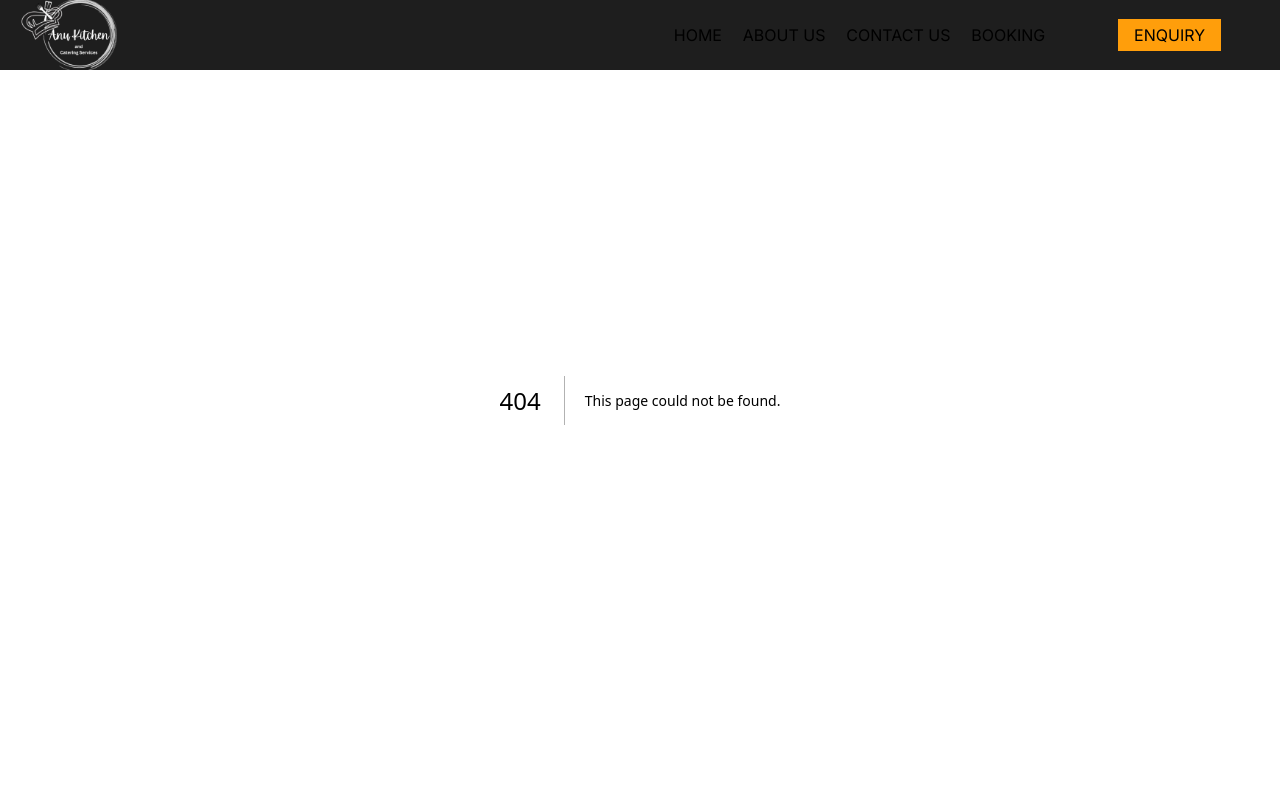
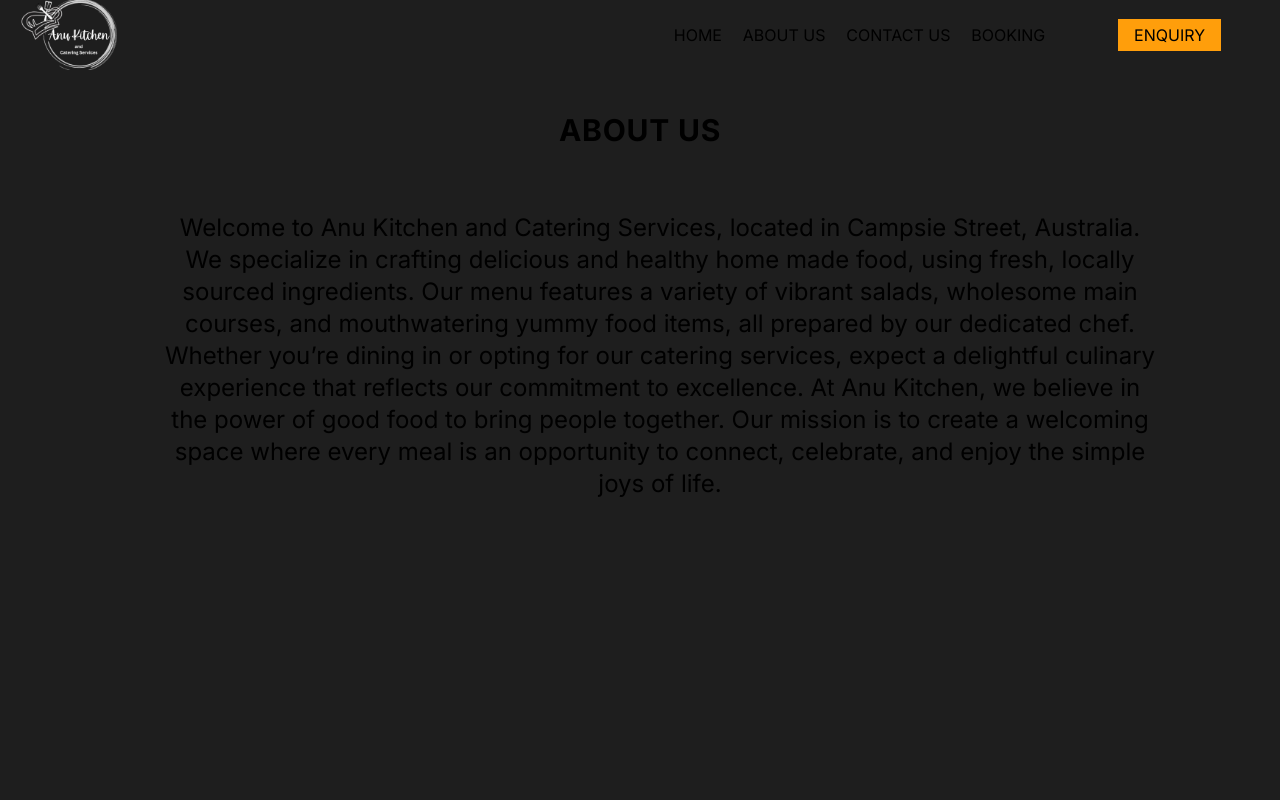
Before and after one commit to reyonecy/Anu_Kitchen, a Next.js app: page /components/pages/aboutus in a window 1280 px wide. Before the commit this address had no page. Shown: the top 800 px of the page. Built offline with nearby package versions, Linux system fonts and the light colour scheme.

Commit message:
scroll effect

```diff
--- a/app/components/footer/page.js
+++ b/app/components/footer/page.js
@@ -6,7 +6,10 @@ import { FaTiktok } from "react-icons/fa";
 
 const Footer = () => {
   return (
-    <footer className="flex justify-between bg-[#1E1E1E] h-48 items-center px-14 border border-inherit">
+    <footer
+      className="flex justify-between bg-[#1E1E1E] h-48 items-center px-14 border border-inherit"
+      id="menu"
+    >
       <div>
         <div className="ml-2 font-mada">
           <h2 className=" text-2xl font-bold tracking-widest">
@@ -33,7 +36,19 @@ const Footer = () => {
         </div>
       </div>
       <div className="gap-y-2 flex flex-col text-lg font-mada tracking-widest">
-        <p>Address: The Peak Campsie, 337 Beamish Street</p>
+        {/* <iframe
+          className="-mt-64 invisible "
+          src="https://www.google.com/maps/embed?pb=!1m14!1m8!1m3!1d6622.072856766216!2d151.1022526058044!3d-33.9144619999997!3m2!1i1024!2i768!4f13.1!3m3!1m2!1s0x6b12bb2eb30372f5%3A0xcc5defad67b91410!2sAnu%20Kitchen%20and%20Catering%20Services!5e0!3m2!1sne!2snp!4v1706775208180!5m2!1sne!2snp"
+          width="500"
+          height="250"
+          allowfullscreen=""
+          loading="lazy"
+          referrerpolicy="no-referrer-when-downgrade"
+        ></iframe> */}
+        <p className="cursor-pointer iframe-hover:visible">
+          Address: The Peak Campsie, 337 Beamish Street
+        </p>
+
         <p>Contact no: 0451490788</p>
         <p>Email: anukitchen@gmail.com</p>
       </div>
--- a/app/components/main/page.js
+++ b/app/components/main/page.js
@@ -1,12 +1,12 @@
 import React from "react";
 import Image from "next/image";
-
+import Link from "next/link";
+import { Trirong } from "next/font/google";
 
 const Main = () => {
   return (
     <div>
       <div className="bg-[url('/images/home.png')] w-full h-screen bg-center bg-cover gap-2 flex flex-col justify-center items-center">
-
         <p className="text-xl font-light font-sans tracking-widest">
           Welcome to our delicious corner {""}
         </p>
@@ -14,9 +14,12 @@ const Main = () => {
           ANU KITCHEN AND CATERING SERVICES
         </h1>
         {/* <button className="bg-[#FF9E0B] px-4 py-2 rounded-md mt-6">MENU</button> */}
-          <button className="bg-[#FF9E0B] hover:bg-[#FF9E0B] hover:bg-opacity-50 hover:font-medium hover:tracking-wide px-4 py-2 rounded-md mt-6 text-white transition duration-300 ease-in-out">MENU</button>
-
-
+        <Link
+          href="#menu"
+          className="bg-[#FF9E0B]  hover:bg-[#FF9E0B] hover:bg-opacity-50 hover:font-medium hover:tracking-wide px-4 py-2 rounded-md mt-6 text-white transition duration-300 ease-in-out"
+        >
+          MENU
+        </Link>
       </div>
     </div>
 
--- a/app/components/menu/page.js
+++ b/app/components/menu/page.js
@@ -1,10 +1,11 @@
 import React from "react";
 import Image from "next/image";
+import Link from "next/link";
 
 const Menu = () => {
   return (
-    <div className="bg-[#1E1E1E]">
-      <p className="text-center text-4xl tracking-wider font-montserrat pt-4 font-bold">
+    <div className="bg-[#1E1E1E] scroll-mt-20 " id="menu -mt-6">
+      <p className="text-center  text-4xl mt-6 tracking-wider font-montserrat">
         MENU
       </p>
       <div className="flex mt-7">
--- a/app/components/navbar/page.js
+++ b/app/components/navbar/page.js
@@ -13,7 +13,7 @@ const Navbar = () => {
       <div className="items-center flex justify-around w-1/2">
         <div className=" flex justify-evenly w-2/3 ">
           <Link href="">HOME</Link>
-          <Link href="">ABOUT US</Link>
+          <Link href="#aboutus">ABOUT US</Link>
           <Link href="">CONTACT US</Link>
           <Link href="">BOOKING</Link>
         </div>
--- a/app/components/pages/aboutus.js
+++ /dev/null
@@ -1,26 +0,0 @@
-import React from 'react'
-// import { lusitana } from 'app/components/fonts/font.js'
-
-const AboutUs = () =>{
-    return(
-        <div className='bg-[#1E1E1E] h-screen flex flex-col items-center'>
-                <h1 className='font-montserrat text-3xl font-bold tracking-wide text-center mt-28'>
-                    ABOUT US
-                </h1>
-
-                <div className='px-20 text-2xl ml-10 mt-16'>
-                <p className='text-center mx-10'>
-                Welcome to Anu Kitchen and Catering Services, located in Campsie Street, Australia. We specialize in crafting delicious and healthy home made food, using fresh, locally sourced ingredients.
-                    Our menu features a variety of vibrant salads, wholesome main courses, and mouthwatering yummy food items, all prepared by our dedicated chef.
-                    Whether you’re dining in or opting for our catering services, expect a delightful culinary experience that reflects our commitment to excellence.
-                    At Anu Kitchen, we believe in the power of good food to bring people together. Our mission is to create a welcoming space where every meal is an opportunity to connect, celebrate, and enjoy the simple joys of life.
-                </p>
-
-                </div>
-            </div>
-
-
-    );
-}
-
-export default AboutUs;
--- /dev/null
+++ b/app/components/pages/aboutus/page.js
@@ -0,0 +1,33 @@
+import React from "react";
+// import { lusitana } from 'app/components/fonts/font.js'
+
+const AboutUs = () => {
+  return (
+    <div
+      className="aboutus bg-[#1E1E1E] h-screen flex flex-col items-center"
+      id="aboutus"
+    >
+      <h1 className="font-montserrat text-3xl font-bold tracking-wide text-center mt-28">
+        ABOUT US
+      </h1>
+
+      <div className="px-20 text-2xl ml-10 mt-16">
+        <p className="text-center mx-10">
+          Welcome to Anu Kitchen and Catering Services, located in Campsie
+          Street, Australia. We specialize in crafting delicious and healthy
+          home made food, using fresh, locally sourced ingredients. Our menu
+          features a variety of vibrant salads, wholesome main courses, and
+          mouthwatering yummy food items, all prepared by our dedicated chef.
+          Whether you’re dining in or opting for our catering services, expect a
+          delightful culinary experience that reflects our commitment to
+          excellence. At Anu Kitchen, we believe in the power of good food to
+          bring people together. Our mission is to create a welcoming space
+          where every meal is an opportunity to connect, celebrate, and enjoy
+          the simple joys of life.
+        </p>
+      </div>
+    </div>
+  );
+};
+
+export default AboutUs;
--- a/app/globals.css
+++ b/app/globals.css
@@ -5,14 +5,14 @@
 :root {
   --foreground-rgb: 0, 0, 0;
   --background-start-rgb: 214, 219, 220;
-  --background-end-rgb: 255, 255, 255;
+
 }
 
 @media (prefers-color-scheme: dark) {
   :root {
     --foreground-rgb: 255, 255, 255;
-    --background-start-rgb: 0, 0, 0;
-    --background-end-rgb: 0, 0, 0;
+    --background-start-rgb: 30, 30, 30;
+    --background-end-rgb:30, 30, 30;
   }
 }
 
--- a/app/layout.js
+++ b/app/layout.js
@@ -2,7 +2,7 @@ import { Inter } from "next/font/google";
 import "./globals.css";
 import Navbar from "./components/navbar/page";
 import Footer from "./components/footer/page";
-import AboutUs from "./components/pages/aboutus";
+import AboutUs from "./components/pages/aboutus/page";
 
 const inter = Inter({ subsets: ["latin"] });
 
@@ -13,11 +13,11 @@ export const metadata = {
 
 export default function RootLayout({ children }) {
   return (
-    <html lang="en">
+    <html lang="en" className="!scroll-smooth bg-[#1E1E1E]">
       <body className={inter.className}>
         <Navbar />
         {children}
-        <AboutUs/>
+        <AboutUs />
         <Footer />
       </body>
     </html>
```
Lines whose indentation alone changed are shown as unchanged.
